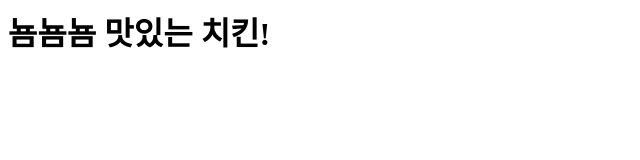
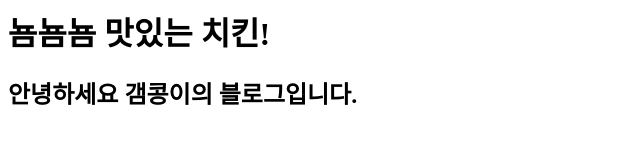
Before and after one commit to AntBean94/AntBean94.github.io, a plain HTML site: page index.html in a window 1280 px wide. Shown: the whole page, without its empty margins (0-640 px from the left). Drawn offline with Linux system fonts and the light colour scheme.

Commit message:
explain blog2

```diff
--- a/index.html
+++ b/index.html
@@ -1 +1,2 @@
 <h1>뇸뇸뇸 맛있는 치킨!</h1>
+<h2>안녕하세요 갬콩이의 블로그입니다.</h2>
```
